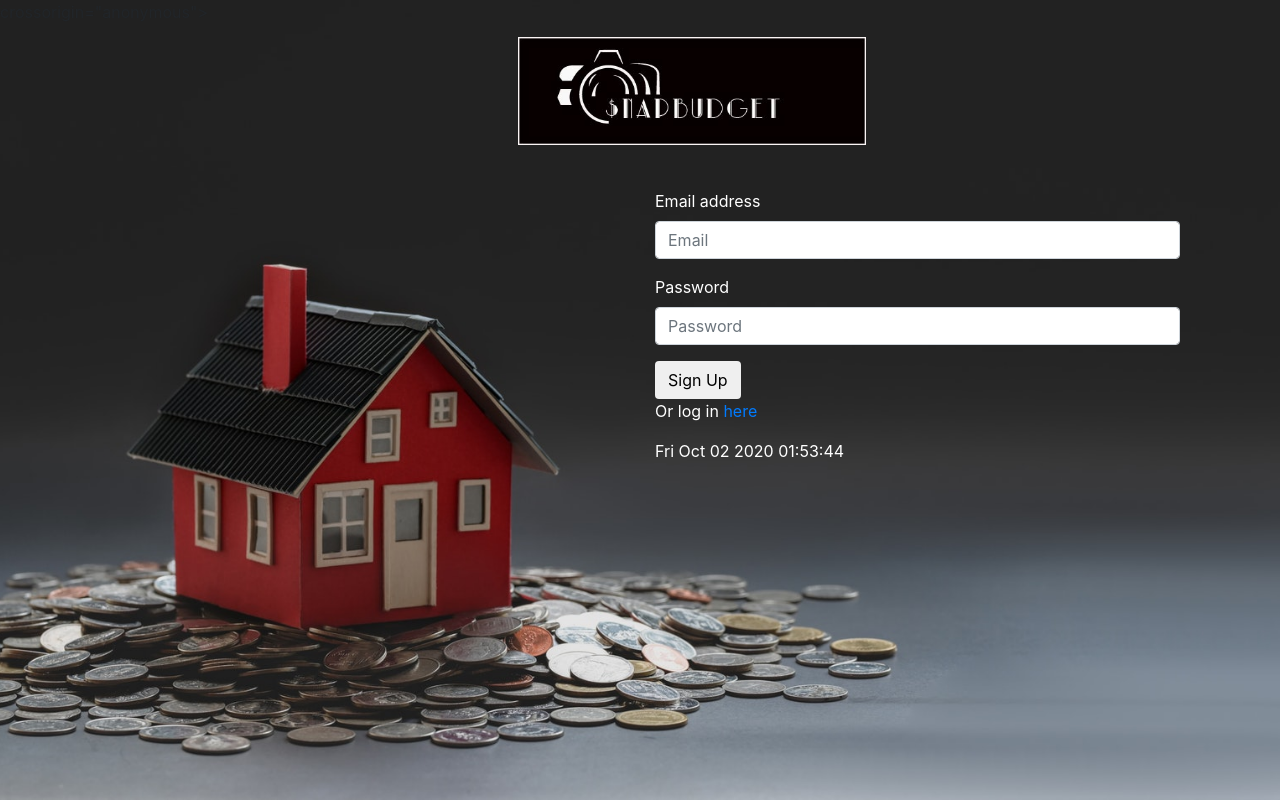
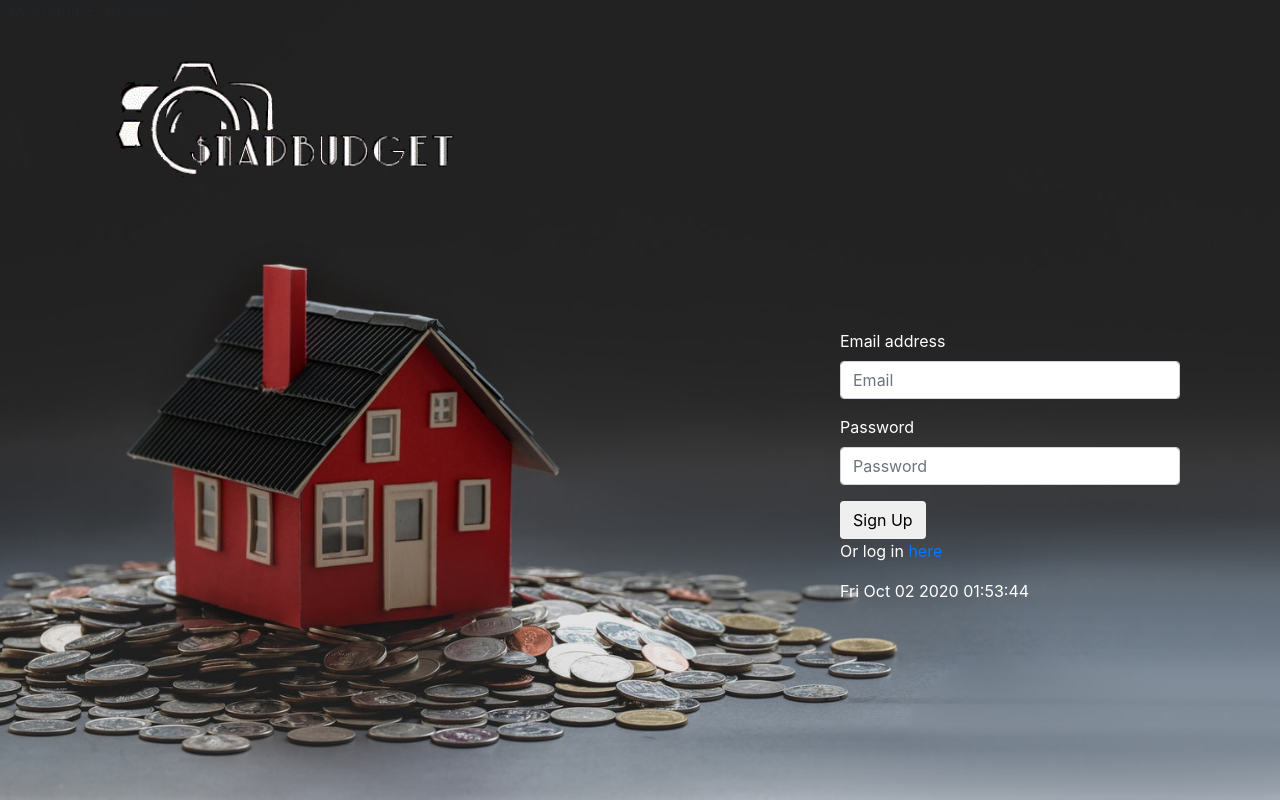
Before and after one commit to WD40JS/Budget_w-SignIn-MySql, a Node server app: page / in a window 1280 px wide. Run offline with Node 20, Linux system fonts and the light colour scheme; data that the repository does not hold is empty; some libraries are stand-ins or nearby versions.

Commit message:
changed logo

```diff
--- a/public/stylesheets/style3.css
+++ b/public/stylesheets/style3.css
@@ -21,15 +21,19 @@ h2 {
 
 }
 .item-6 {
-margin-top: 30px;
+margin-top: 100px;
+margin-left: 200px;
 float: right;
 
 }
 
 .logo {
-  margin: auto;
-  width: 70%;
+  margin: 10px;
+  /* /* object-position: center; */
+  width: 100%;
   padding: 5px;
-  margin-left: 97%;
-  align-content: center;
+}
+
+.col-12 {width: 100%;
+  content: center;
   }
--- a/public/stylesheets/style4.css
+++ b/public/stylesheets/style4.css
@@ -23,10 +23,10 @@ body, html {
 
 
   }
-  .signx {
+  /* .signx {
   float: right;
 
-  }
+  } */
 
   .row {
 display: flex;
--- a/views/members.handlebars
+++ b/views/members.handlebars
@@ -5,8 +5,11 @@
       <a class="navbar-brand" href="/logout">
         Logout
       </a>
+       <center>
+      <img src="/images/snapless.jpg" class="logo">
+    </center>
     </div>
-  </div>
+    </div>
 </nav>
 
     <div class="col-12 right-container">
--- a/views/signup.handlebars
+++ b/views/signup.handlebars
@@ -1,28 +1,26 @@
 <nav class="navbar navbar-default">
   <div class="container-fluid">
     <div class="navbar-header">
-      <div class="row">
-      <img src="/images/snapless.jpg" class="logo"></div>
-  </div>
+      <div class="col-12">
+       <center>
+      <img src="/images/logo2.png" class="logo">
+    </center>
     </div>
   </div>
+  </div>
 </nav>
-<div class="container">
-  <div class="row">
-    <div class="col-md-12">
-    </div>
 
 {{!-- form --}}
     <div class="container">
-      <div class="col-lg-6 col-md-offset-3 item-6">
+      <div class="col-lg-4 col-md-offset-3 item-6">
         <form class="signup">
           <div class="form-group text-white">
               <label for="exampleInputEmail1">Email address</label>
-              <input type="email" class="form-control" id="email-input" placeholder="Email" size="50">
+              <input type="email" class="form-control" id="email-input" placeholder="Email" size="20">
             </div>
             <div class="form-group text-white ">
               <label for="exampleInputPassword1">Password</label>
-              <input type="password" class="form-control" id="password-input" placeholder="Password" size="50">
+              <input type="password" class="form-control" id="password-input" placeholder="Password" size="20">
             </div>
             <div style="display: none" id="alert" class="alert alert-danger" role="alert">
               <span class="glyphicon glyphicon-exclamation-sign" aria-hidden="true"></span>
```
Also changed, not shown: views/login.handlebars (+7 -1 lines), public/images/logo2.png (added), public/images/logotr.png (added), public/images/snaplogo.jpg (added).
